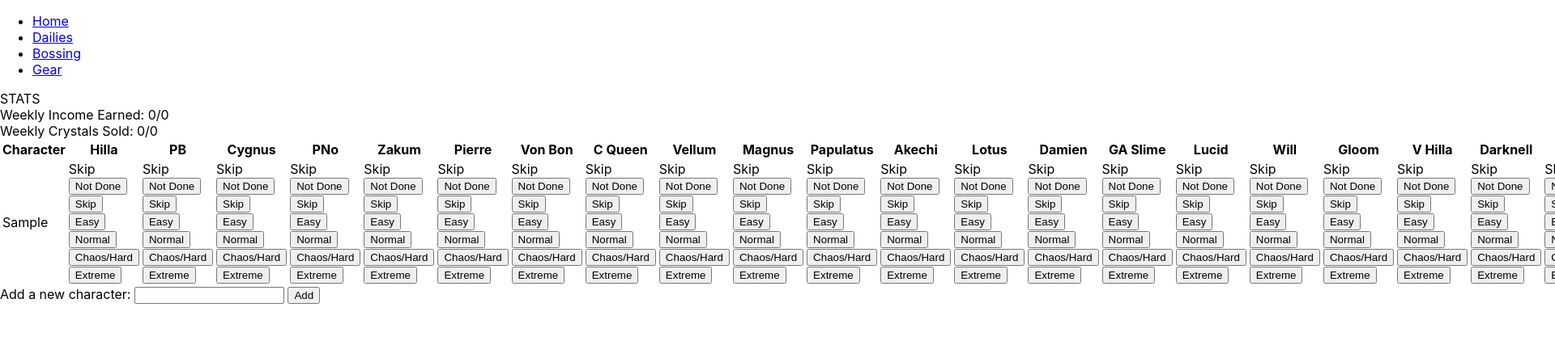
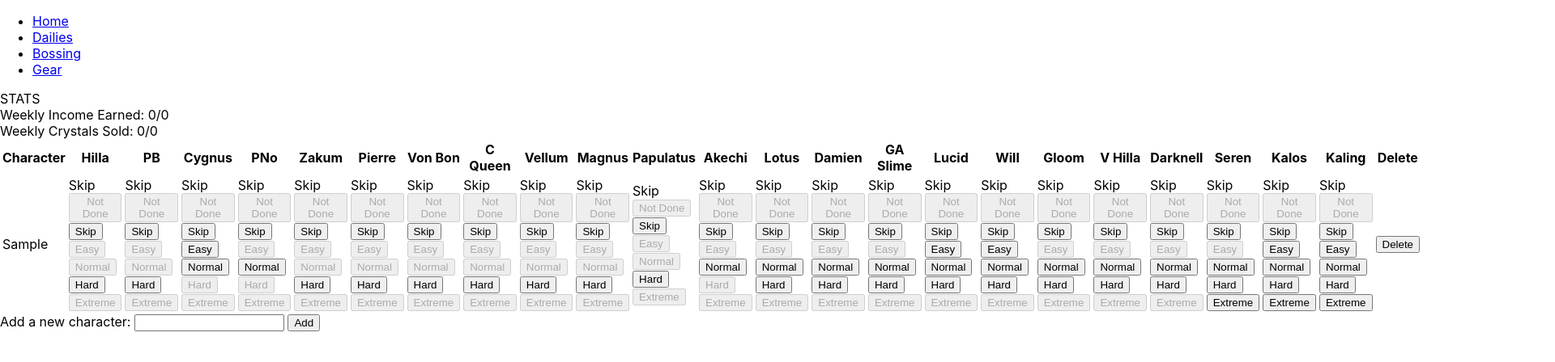
Before and after one commit to Sorbies/maplestoryapp, a React (Create React App) app: page /bossing in a window 1280 px wide. Both pictures are taken after typing "Sample" into the empty fields and a click on the button "Add". Shown: the top 448 px of the page at 81% size, 1920 px wide, since content can reach past the window. Built offline with nearby package versions, Linux system fonts and the light colour scheme.

Commit message:
added graying buttons out feature

```diff
--- a/src/pages/bossing/table/container/BossingTableEditor.js
+++ b/src/pages/bossing/table/container/BossingTableEditor.js
@@ -1,9 +1,36 @@
 import { useState, useEffect } from "react";
 import BossingTable from "../presentational/BossingTable";
+import { bosses } from "../../BossingData";
 
 function BossingTableEditor(props) {
     //hooks
-    const [newChar, setNewChar] = useState("");
+    const [newChar, setNewChar] = useState(""); //state hook for the new character
+    //effect hook that disables buttons for invalid boss difficulties when new characters are added
+    useEffect(() => {
+        for (let charIndex = 0; charIndex < props.charNames.length; charIndex++) {
+            for (let bossIndex = 0; bossIndex < props.charDifficulties[charIndex].length; bossIndex++) {
+                for (let difficulty = 1; difficulty <= 5; difficulty++) {
+                    if (bosses[bossIndex][difficulty] === 0) {
+                        let button = document.getElementById("c" + charIndex + "b" + bossIndex + "d" + difficulty);
+                        button.setAttribute("disabled", true);
+                    }
+                }
+            }
+        }
+    }, [props.charNames]);
+    //effect hook that disables the clear status button for skipped bosses
+    useEffect(() => {
+        for (let charIndex = 0; charIndex < props.charNames.length; charIndex++) {
+            for (let bossIndex = 0; bossIndex < props.charDifficulties[charIndex].length; bossIndex++) {
+                let button = document.getElementById("c" + charIndex + "b" + bossIndex + "button");
+                if (props.charDifficulties[charIndex][bossIndex] === 1) {
+                    button.setAttribute("disabled", true);
+                } else {
+                    button.removeAttribute("disabled");
+                }
+            }
+        }
+    });
 
     //variables
     const initialDifficulties = [1, 1, 1, 1, 1, 1, 1, 1, 1, 1, 1, 1, 1, 1, 1, 1, 1, 1, 1, 1, 1, 1, 1]; //dummy initial difficulties
--- a/src/pages/bossing/table/presentational/BossingTable.js
+++ b/src/pages/bossing/table/presentational/BossingTable.js
@@ -15,7 +15,7 @@ function BossingTable(props) {
                 answer = "Normal";
                 break;
             case 4:
-                answer = "Chaos/Hard";
+                answer = "Hard";
                 break;
             case 5:
                 answer = "Extreme";
@@ -40,24 +40,46 @@ function BossingTable(props) {
             </thead>
 
             <tbody>
-                {/* Creates a row for each character, then data for the bosses they clear */}
+                {/* Creates a row for each character, then data for the bosses they clear
+                    keys: c stands for char, b stands for boss, d stands for difficulty */}
                 {props.charNames.map( (charName, charIndex) => { return (
                     <tr key={"row" + charIndex}>
                         {/* The character name */}
-                        <td key={"char" + charIndex}>{charName}</td>
+                        <td key={"c" + charIndex}>{charName}</td>
                         {/* The checkboxes */ }
                         {props.charDifficulties[charIndex].map( (difficulty, bossIndex) => { return (
-                            <td key={"char" + charIndex + "boss" + bossIndex}>
+                            <td key={"c" + charIndex + "b" + bossIndex}>
                                 {translateDifficulty(difficulty)} <br/>
-                                <button type="button" key={"char" + charIndex + "boss" + bossIndex + "button"}
+                                <button type="button" key={"c" + charIndex + "b" + bossIndex + "button"}
+                                                       id={"c" + charIndex + "b" + bossIndex + "button"}
                                         onClick={() => props.handleProgress(charIndex, bossIndex)}>
                                     {props.charProgress[charIndex][bossIndex] ? "Clear" : "Not Done"}
                                 </button>
-                                <button type="button" key={"char" + charIndex + "boss" + bossIndex + "difficulty" + 1 + "button"} className="difficulty" onClick={() => {props.handleDifficulty(1, charIndex, bossIndex)}}>Skip</button>
-                                <button type="button" key={"char" + charIndex + "boss" + bossIndex + "difficulty" + 2 + "button"} className="difficulty" onClick={() => {props.handleDifficulty(2, charIndex, bossIndex)}}>Easy</button>
-                                <button type="button" key={"char" + charIndex + "boss" + bossIndex + "difficulty" + 3 + "button"} className="difficulty" onClick={() => {props.handleDifficulty(3, charIndex, bossIndex)}}>Normal</button>
-                                <button type="button" key={"char" + charIndex + "boss" + bossIndex + "difficulty" + 4 + "button"} className="difficulty" onClick={() => {props.handleDifficulty(4, charIndex, bossIndex)}}>Chaos/Hard</button>
-                                <button type="button" key={"char" + charIndex + "boss" + bossIndex + "difficulty" + 5 + "button"} className="difficulty" onClick={() => {props.handleDifficulty(5, charIndex, bossIndex)}}>Extreme</button>
+                                <button type="button"         key={"c" + charIndex + "b" + bossIndex + "d" + 1}
+                                        className="difficulty" id={"c" + charIndex + "b" + bossIndex + "d" + 1}
+                                        onClick={() => {props.handleDifficulty(1, charIndex, bossIndex)}}>
+                                    Skip
+                                </button>
+                                <button type="button"         key={"c" + charIndex + "b" + bossIndex + "d" + 2}
+                                        className="difficulty" id={"c" + charIndex + "b" + bossIndex + "d" + 2}
+                                        onClick={() => {props.handleDifficulty(2, charIndex, bossIndex)}}>
+                                    Easy
+                                </button>
+                                <button type="button"         key={"c" + charIndex + "b" + bossIndex + "d" + 3}
+                                        className="difficulty" id={"c" + charIndex + "b" + bossIndex + "d" + 3}
+                                        onClick={() => {props.handleDifficulty(3, charIndex, bossIndex)}}>
+                                    Normal
+                                </button>
+                                <button type="button"         key={"c" + charIndex + "b" + bossIndex + "d" + 4}
+                                        className="difficulty" id={"c" + charIndex + "b" + bossIndex + "d" + 4}
+                                        onClick={() => {props.handleDifficulty(4, charIndex, bossIndex)}}>
+                                    Hard
+                                </button>
+                                <button type="button"         key={"c" + charIndex + "b" + bossIndex + "d" + 5}
+                                        className="difficulty" id={"c" + charIndex + "b" + bossIndex + "d" + 5}
+                                        onClick={() => {props.handleDifficulty(5, charIndex, bossIndex)}}>
+                                    Extreme
+                                </button>
                             </td>
                         )})}
                         {/* The delete button */}
```
Also changed, not shown: devlog.txt.
